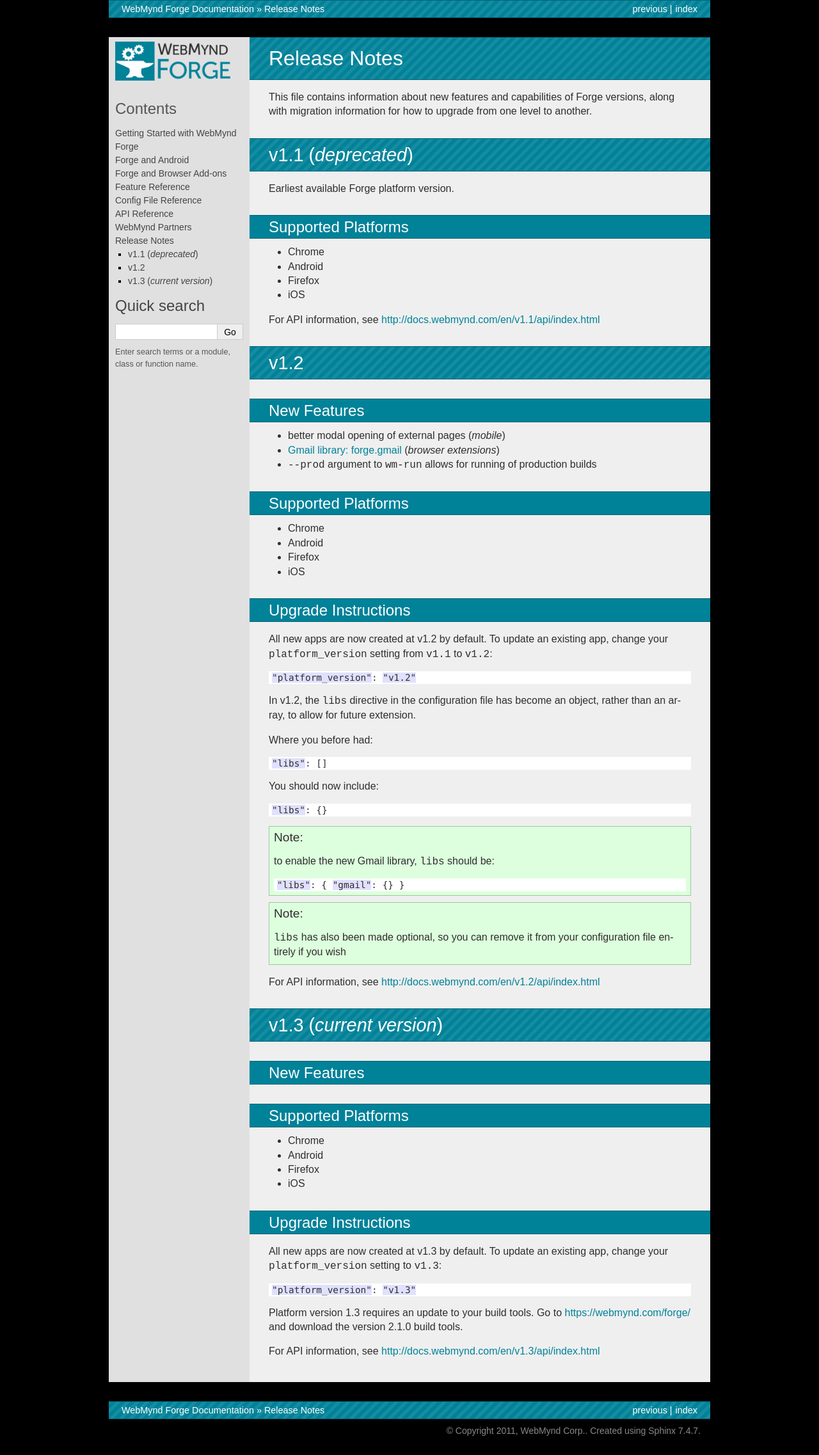
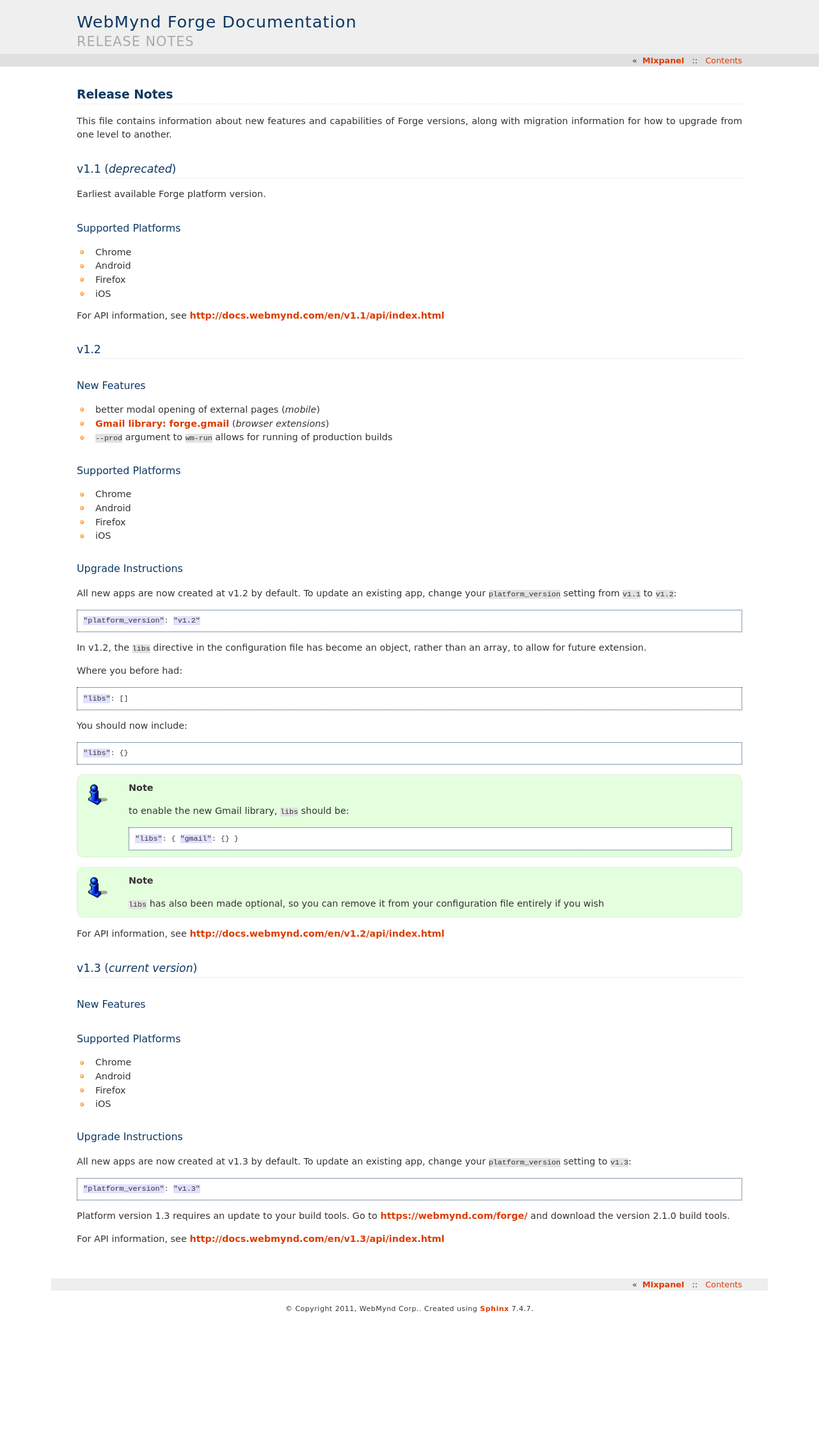
Before and after one commit to trigger-corp/Forge-Documentation, a Sphinx documentation site: the page built from source/release-notes.rst, in a window 1280 px wide. Shown: the whole page at 64% size. Built offline with Sphinx 7.4.7, drawn with Linux system fonts in a browser that asks for light colours; some web fonts are replaced; after the commit the page ends 2063 px from its top, so only the background shows below that.

Commit message:
change theme - is conf.py is read at all by RTD?

```diff
--- a/source/conf.py
+++ b/source/conf.py
@@ -49,9 +49,9 @@ copyright = u'2011, WebMynd Corp.'
 # built documents.
 #
 # The short X.Y version.
-version = '1.2'
+version = '1.3'
 # The full version, including alpha/beta/rc tags.
-release = '1.2'
+release = '1.3-dev'
 
 # The language for content autogenerated by Sphinx. Refer to documentation
 # for a list of supported languages.
@@ -107,7 +107,8 @@ highlight_language = 'js'
 # The theme to use for HTML and HTML Help pages.  See the documentation for
 # a list of builtin themes.
 # html_theme = 'sphinxdoc'
-html_theme = 'forge'
+# html_theme = 'forge'
+html_theme = 'haiku'
 # haiku: no sidebar, nice notes
 # agogo: good sidebar, too much vspace, bit messy
 # scrolls: narrow, no sidebar
```
